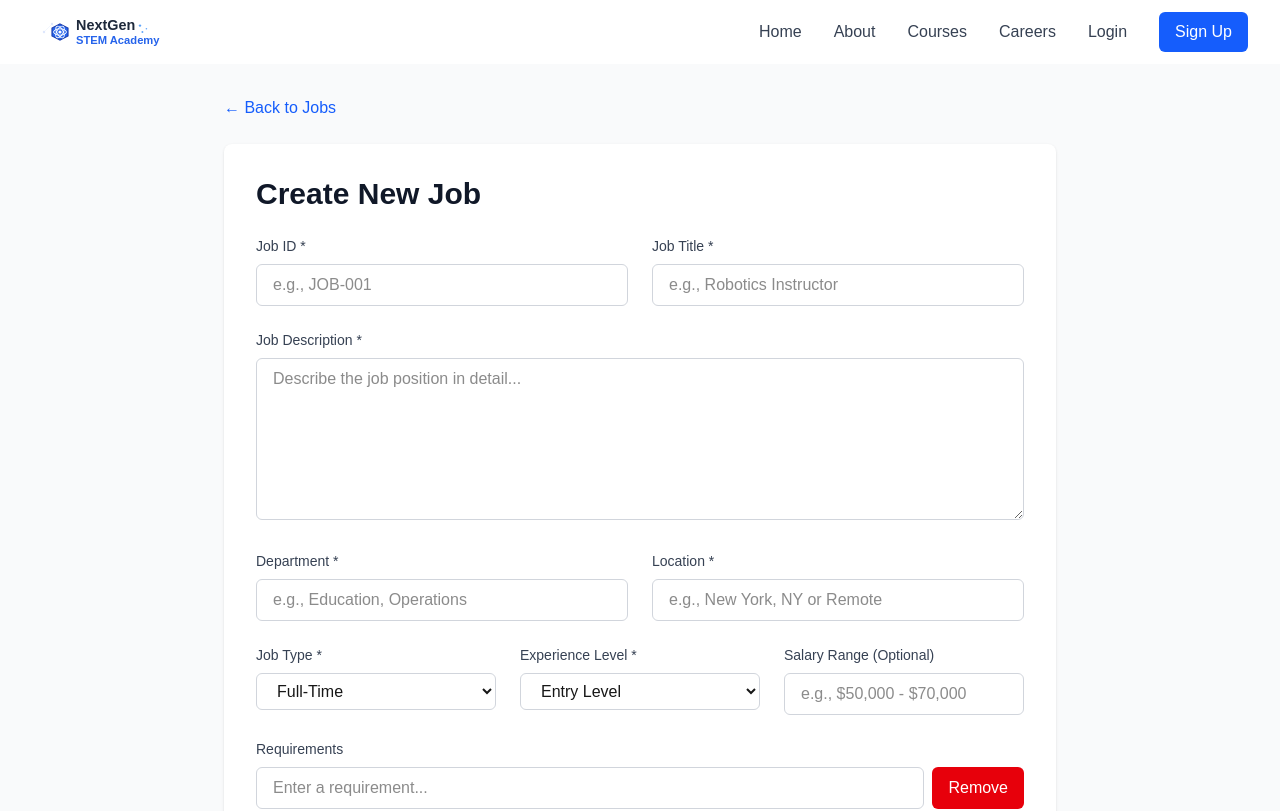
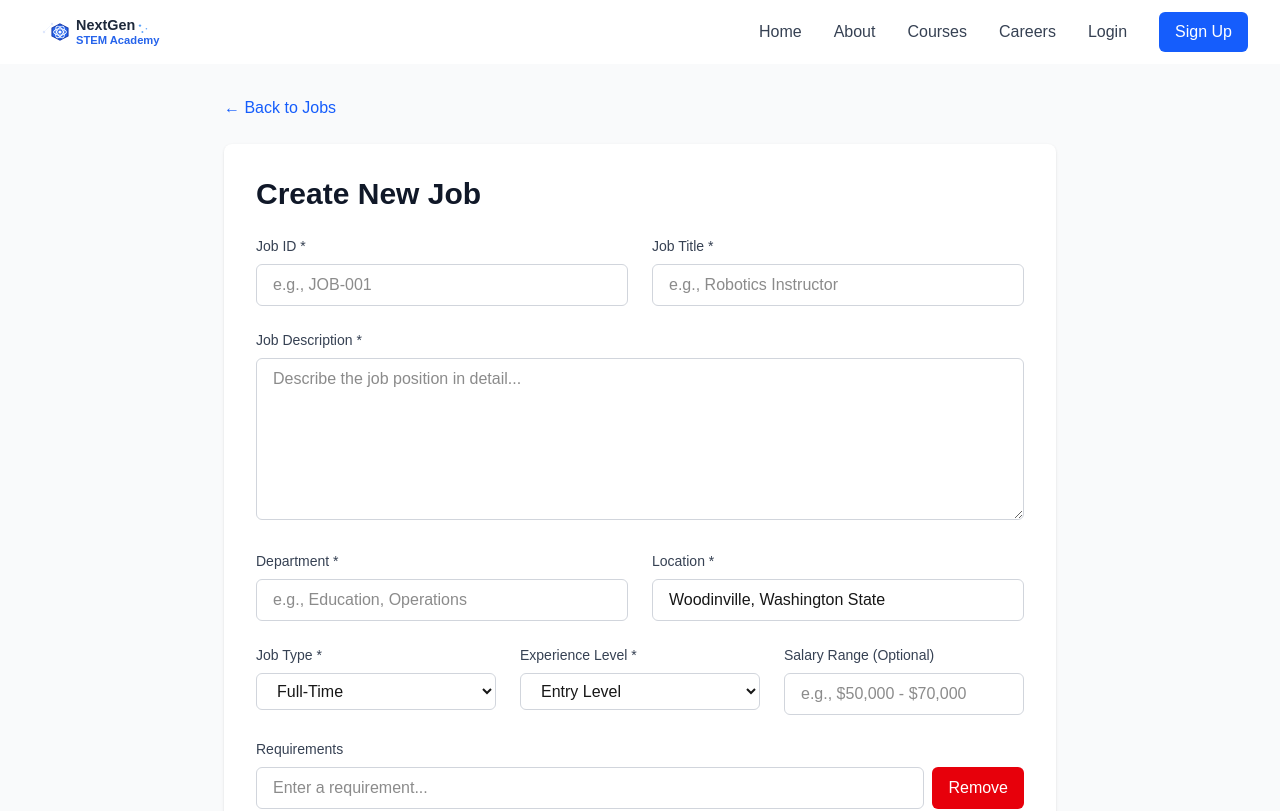
Before and after one commit to vparna/next-zen-stem-academy, a Next.js app: page /admin/jobs/create in a window 1280 px wide. Shown: the top 811 px of the page. Built offline with nearby package versions, Linux system fonts and the light colour scheme; sample sign-in values are in the browser's storage.

Commit message:
Update admin job form with Woodinville, WA as default location
Co-authored-by: vparna <27652323+vparna@users.noreply.github.com>

```diff
--- a/app/admin/jobs/create/page.tsx
+++ b/app/admin/jobs/create/page.tsx
@@ -11,7 +11,7 @@ export default function CreateJobPage() {
     jobId: '',
     title: '',
     description: '',
-    location: '',
+    location: 'Woodinville, Washington State',
     jobType: 'full-time',
     department: '',
     experienceLevel: 'entry',
@@ -223,7 +223,7 @@ export default function CreateJobPage() {
                   value={formData.location}
                   onChange={handleInputChange}
                   required
-                  placeholder="e.g., New York, NY or Remote"
+                  placeholder="e.g., Woodinville, Washington State"
                   className="w-full px-4 py-2 border border-gray-300 rounded-md focus:ring-blue-500 focus:border-blue-500"
                 />
               </div>
```
